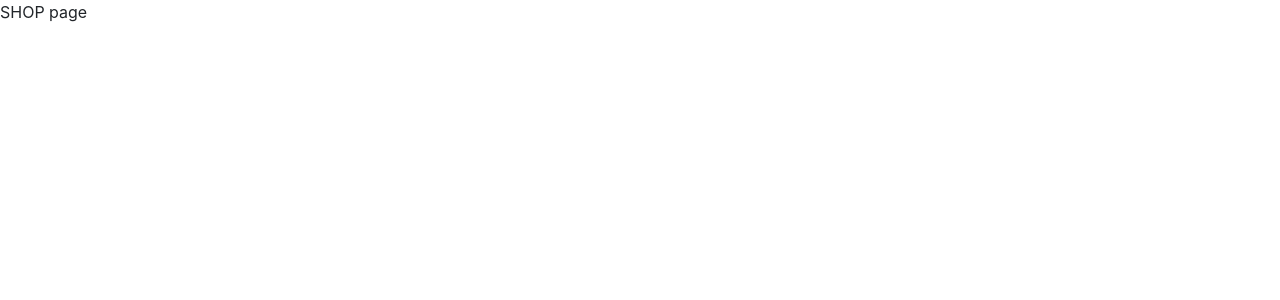
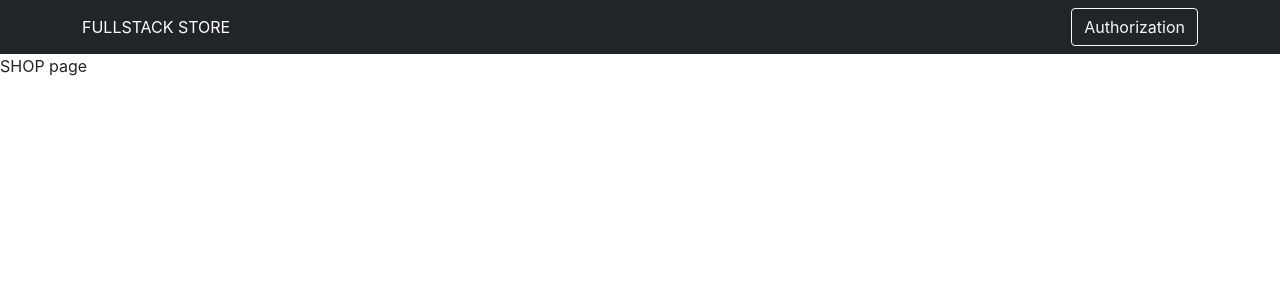
Before and after one commit to Gleb-Gaiduk/fullstack-store, a React (Create React App) app in the folder client/: page / in a window 1280 px wide. Shown: the top 300 px of the page. Built offline with nearby package versions, Linux system fonts and the light colour scheme.

Commit message:
Add NavBar component

```diff
--- a/client/src/App.js
+++ b/client/src/App.js
@@ -1,10 +1,12 @@
 import React from 'react';
 import { BrowserRouter } from 'react-router-dom';
+import NavBar from './components/NavBar';
 import AppRouter from './routes/AppRouter';
 
 function App() {
   return (
     <BrowserRouter>
+      <NavBar />
       <AppRouter />
     </BrowserRouter>
   );
--- a/client/src/routes/AppRouter.js
+++ b/client/src/routes/AppRouter.js
@@ -1,12 +1,12 @@
 import React, { useContext } from 'react';
 import { Switch, Route, Redirect } from 'react-router-dom';
-import { Context } from '..';
+import { Context } from '../index';
 import { authRoutes, publicRoutes } from './routes';
 import { SHOP_ROUTE } from './routesConsts';
 
 const AppRouter = () => {
   const { user } = useContext(Context);
-  console.log(user);
+
   return (
     <Switch>
       {user.isAuth &&
```
